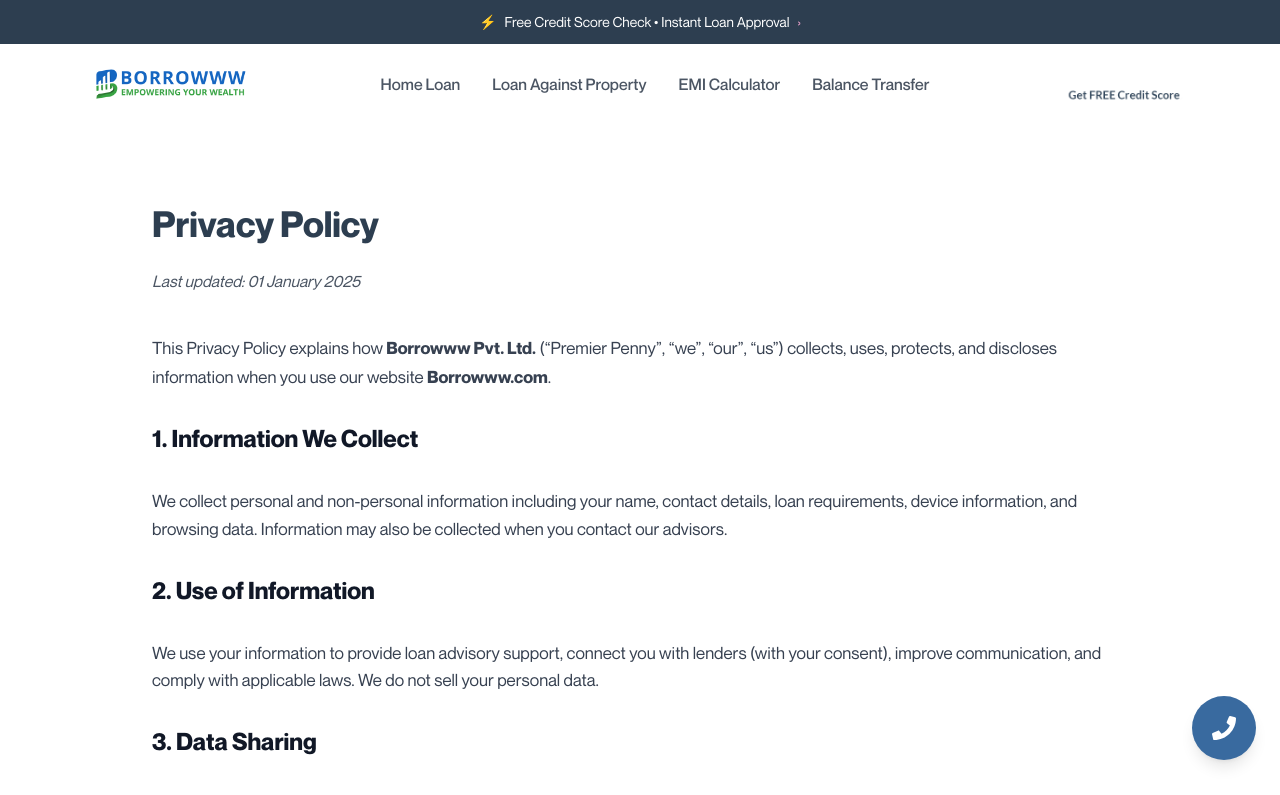
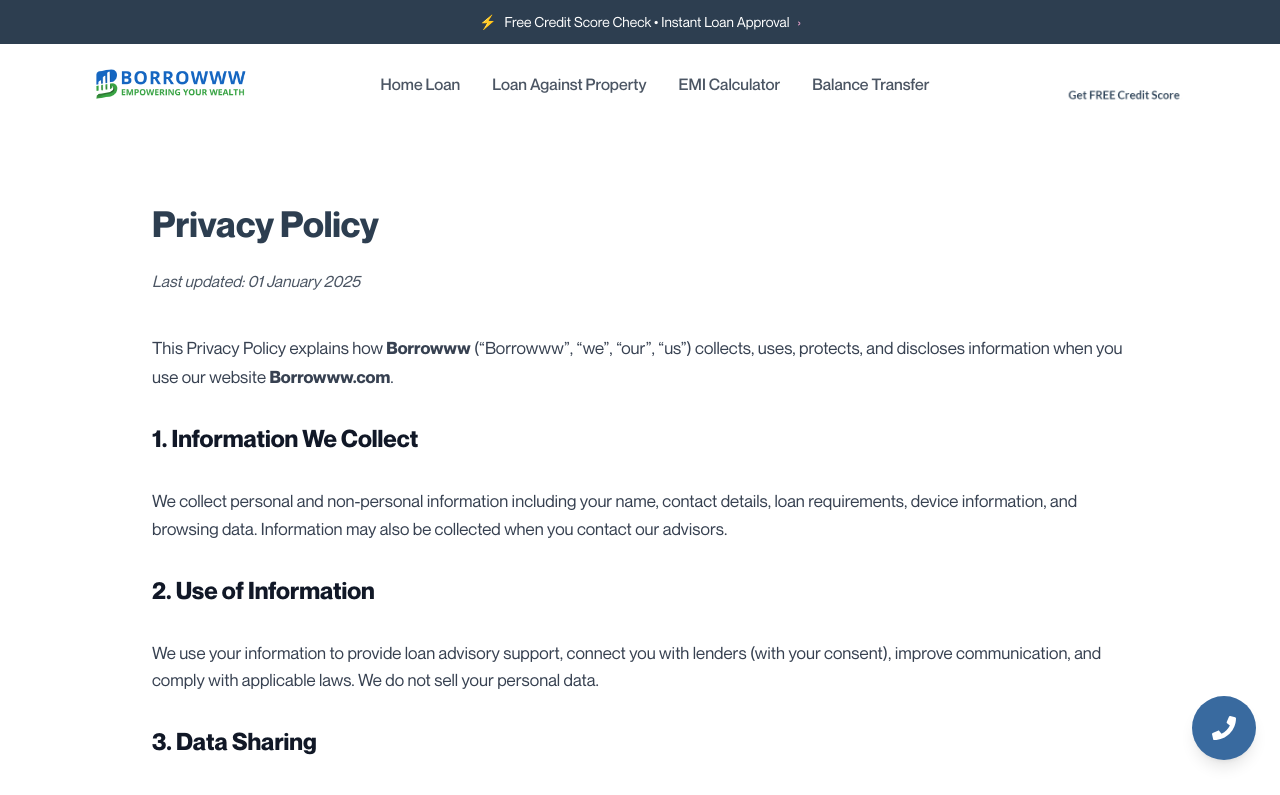
Before and after one commit to desirediv0/borrowww-demo, a Next.js app: page /privacy-policy in a window 1280 px wide. Shown: the top 795 px of the page. Built offline with nearby package versions, Linux system fonts and the light colour scheme.

Commit message:
refactor: update branding references from Premier Penny to Borrowww in various application pages

```diff
--- a/src/app/calculator/credit-check/page.js
+++ b/src/app/calculator/credit-check/page.js
@@ -232,8 +232,7 @@
                         htmlFor="consent"
                         className="text-sm leading-relaxed cursor-pointer text-gray-600"
                       >
-                        I agree, all information mentioned above is true and I authorize Premier
-                        Penny to fetch my data.
+                        I agree, all information mentioned above is true and I authorize Borrowww to fetch my data.
                       </Label>
                       {errors.consent && <p className="text-red-500 text-xs">{errors.consent}</p>}
                     </div>
--- a/src/app/privacy-policy/page.js
+++ b/src/app/privacy-policy/page.js
@@ -10,8 +10,7 @@
 
       <div className="space-y-8 text-[17px] text-gray-700">
         <p>
-          This Privacy Policy explains how <strong>Borrowww Pvt. Ltd.</strong> (“Premier
-          Penny”, “we”, “our”, “us”) collects, uses, protects, and discloses information when you
+          This Privacy Policy explains how <strong>Borrowww</strong> (“Borrowww”, “we”, “our”, “us”) collects, uses, protects, and discloses information when you
           use our website <strong>Borrowww.com</strong>.
         </p>
 
--- a/src/app/rbi-compliance/page.js
+++ b/src/app/rbi-compliance/page.js
@@ -11,7 +11,7 @@
       <div className="space-y-8 text-[17px] text-gray-700">
         <h2 className="text-2xl font-semibold text-gray-900">1. Our Status</h2>
         <p>
-          Borrowww Pvt. Ltd. is not a bank or NBFC and does not provide loans or accept
+          Borrowww is not a bank or NBFC and does not provide loans or accept
           deposits. We act as a loan advisory and facilitation platform connecting users with
           regulated lenders.
         </p>
--- a/src/app/terms-of-service/page.js
+++ b/src/app/terms-of-service/page.js
@@ -10,8 +10,7 @@
 
       <div className="space-y-8 text-[17px] text-gray-700">
         <p>
-          These terms govern the use of <strong>Borrowww.com</strong>, operated by{' '}
-          <strong>Borrowww Pvt. Ltd.</strong>. By using our website, you agree to the Terms
+          These terms govern the use of <strong>Borrowww.com</strong>, operated by <strong>Borrowww</strong>. By using our website, you agree to the Terms
           listed below.
         </p>
 
```
